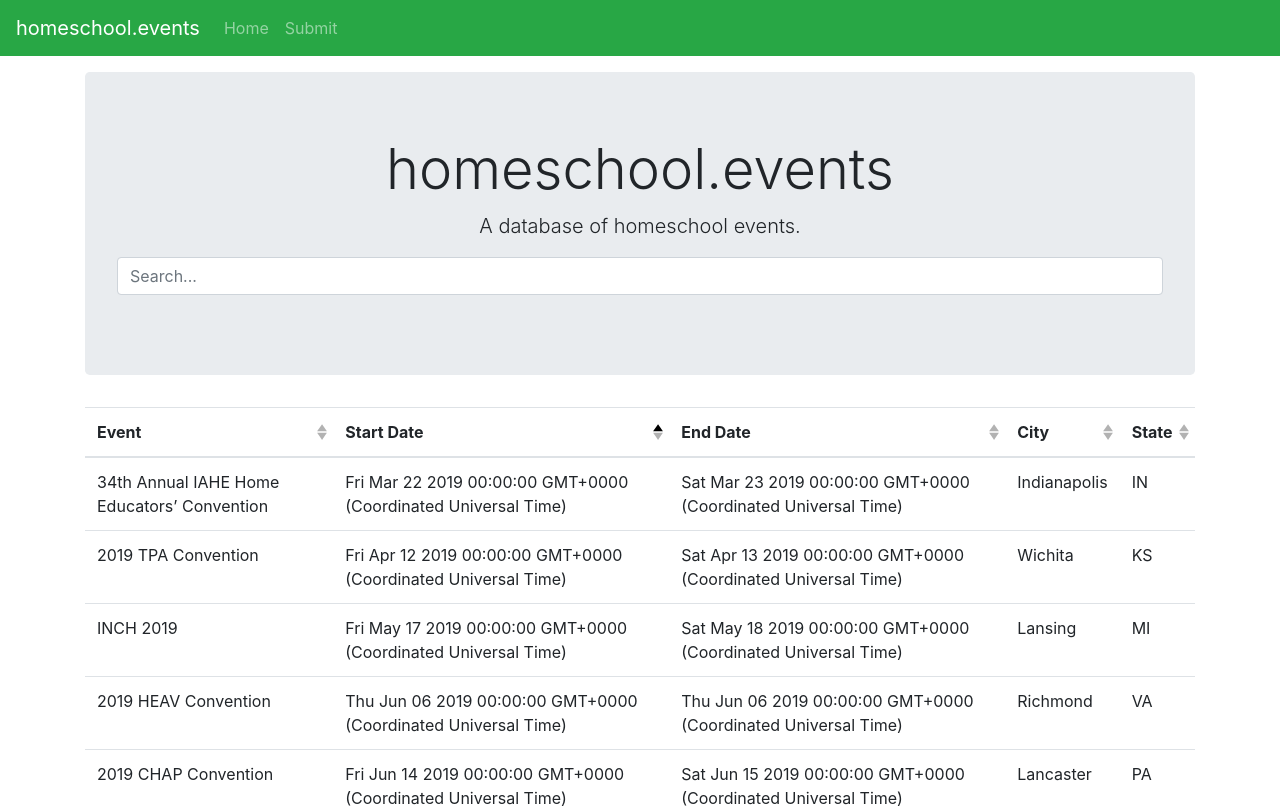
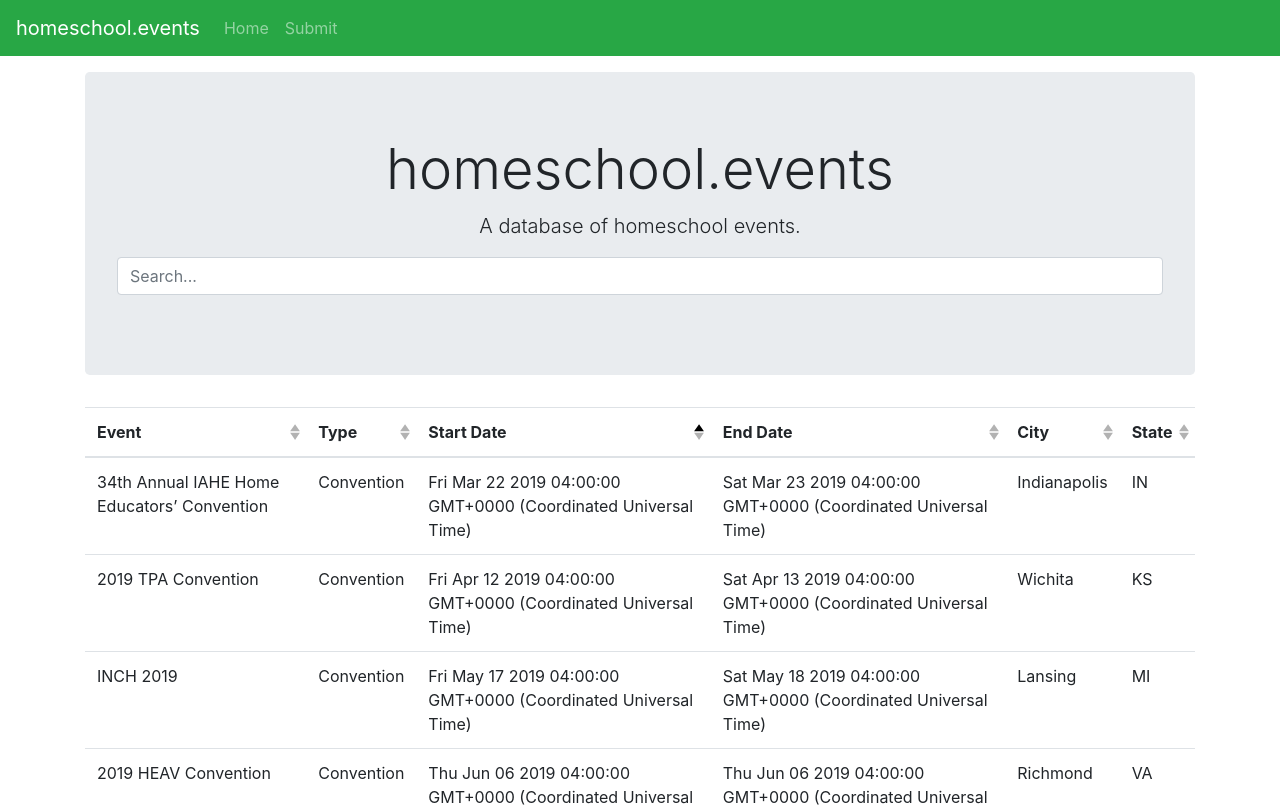
Before and after one commit to eventOneHQ/homeschool.events, a Vue app: page / in a window 1280 px wide. Shown: the top 808 px of the page. Built offline with nearby package versions, Linux system fonts and the light colour scheme; what vue-moment would draw is missing.

Commit message:
chore: Fix dates and add event type

```diff
--- a/src/events.js
+++ b/src/events.js
@@ -2,8 +2,9 @@ export const events = [
   {
     name: '34th Annual IAHE Home Educators’ Convention',
     url: 'https://iahe.net/2019-convention/',
-    startDate: new Date('2019-03-22'),
-    endDate: new Date('2019-03-23'),
+    startDate: new Date('2019-03-22T00:00:00-0400'),
+    endDate: new Date('2019-03-23T00:00:00-0400'),
+    type: 'Convention',
     location: {
       city: 'Indianapolis',
       state: 'IN'
@@ -12,8 +13,9 @@ export const events = [
   {
     name: '2019 TPA Convention',
     url: 'https://www.teachingparents.org/a04a9985-ea94-4db2-a9cb-b7d4c1caa54b',
-    startDate: new Date('2019-04-12'),
-    endDate: new Date('2019-04-13'),
+    startDate: new Date('2019-04-12T00:00:00-0400'),
+    endDate: new Date('2019-04-13T00:00:00-0400'),
+    type: 'Convention',
     location: {
       city: 'Wichita',
       state: 'KS'
@@ -22,8 +24,9 @@ export const events = [
   {
     name: 'INCH 2019',
     url: 'https://www.inch.org/conference/',
-    startDate: new Date('2019-05-17'),
-    endDate: new Date('2019-05-18'),
+    startDate: new Date('2019-05-17T00:00:00-0400'),
+    endDate: new Date('2019-05-18T00:00:00-0400'),
+    type: 'Convention',
     location: {
       city: 'Lansing',
       state: 'MI'
@@ -32,8 +35,9 @@ export const events = [
   {
     name: '2019 HEAV Convention',
     url: 'https://heav.org/convention/',
-    startDate: new Date('2019-06-06'),
-    endDate: new Date('2019-06-06'),
+    startDate: new Date('2019-06-06T00:00:00-0400'),
+    endDate: new Date('2019-06-06T00:00:00-0400'),
+    type: 'Convention',
     location: {
       city: 'Richmond',
       state: 'VA'
@@ -42,8 +46,9 @@ export const events = [
   {
     name: '2019 CHAP Convention',
     url: 'https://conv.chaponline.com/',
-    startDate: new Date('2019-06-14'),
-    endDate: new Date('2019-06-15'),
+    startDate: new Date('2019-06-14T00:00:00-0400'),
+    endDate: new Date('2019-06-15T00:00:00-0400'),
+    type: 'Convention',
     location: {
       city: 'Lancaster',
       state: 'PA'
--- a/src/views/Home.vue
+++ b/src/views/Home.vue
@@ -60,6 +60,11 @@ export default {
           sortable: true
         },
         {
+          label: 'Type',
+          key: 'type',
+          sortable: true
+        },
+        {
           label: 'Start Date',
           key: 'startDate',
           sortable: true
```
